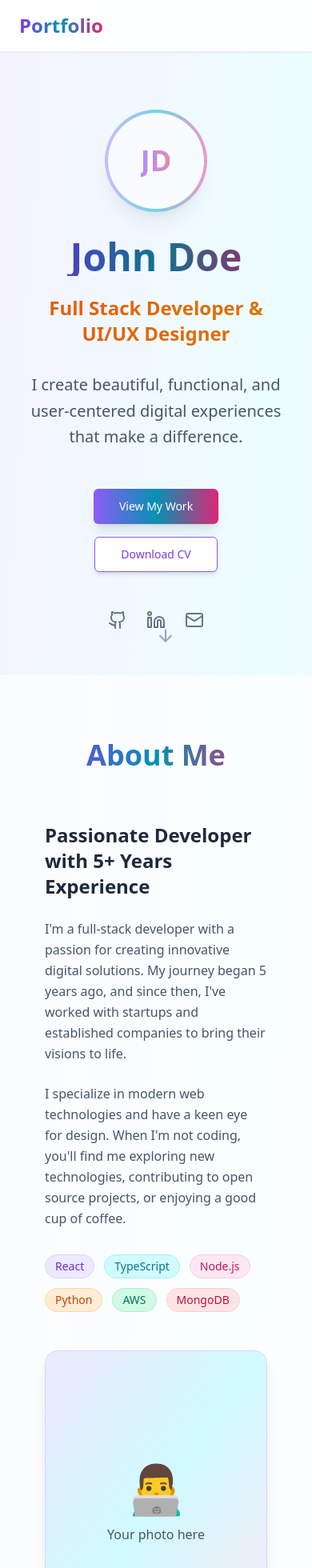
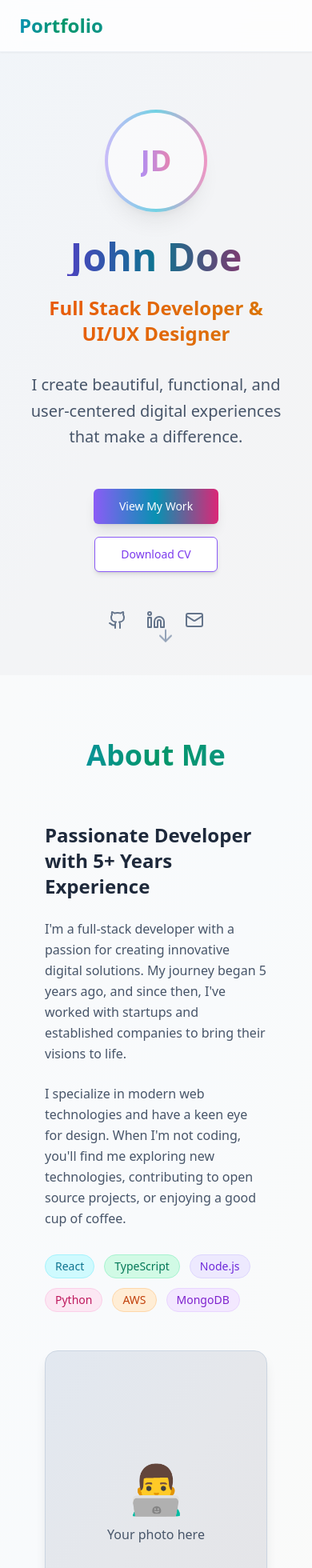
Before and after one commit to AdityaGadbail/modern-ui-shrine, a React (Vite) app: page / in a window 390 px wide. Shown: the top 1960 px of the page at 80% size. Built offline with nearby package versions, Linux system fonts and the light colour scheme.

Commit message:
Change background color
Update the background color to a modern style.

```diff
--- a/src/pages/Index.tsx
+++ b/src/pages/Index.tsx
@@ -1,4 +1,3 @@
-
 import { ArrowDown, Github, Linkedin, Mail, ExternalLink, Code, Palette, Smartphone } from "lucide-react";
 import { Button } from "@/components/ui/button";
 import { Card, CardContent, CardDescription, CardHeader, CardTitle } from "@/components/ui/card";
@@ -62,12 +61,12 @@ const Index = () => {
   ];
 
   return (
-    <div className="min-h-screen bg-gradient-to-br from-violet-50 via-cyan-50 to-pink-50">
+    <div className="min-h-screen bg-gradient-to-br from-slate-50 via-gray-50 to-stone-50">
       {/* Navigation */}
-      <nav className="fixed top-0 w-full z-50 bg-white/90 backdrop-blur-md border-b border-violet-200/50 shadow-sm">
+      <nav className="fixed top-0 w-full z-50 bg-white/80 backdrop-blur-md border-b border-slate-200/50 shadow-sm">
         <div className="container mx-auto px-6 py-4">
           <div className="flex justify-between items-center">
-            <div className="text-2xl font-bold bg-gradient-to-r from-violet-600 via-cyan-600 to-pink-600 bg-clip-text text-transparent">
+            <div className="text-2xl font-bold bg-gradient-to-r from-cyan-600 via-emerald-600 to-teal-600 bg-clip-text text-transparent">
               Portfolio
             </div>
             <div className="hidden md:flex space-x-8">
@@ -82,7 +81,7 @@ const Index = () => {
       </nav>
 
       {/* Hero Section */}
-      <section id="home" className="min-h-screen flex items-center justify-center px-6 pt-20">
+      <section id="home" className="min-h-screen flex items-center justify-center px-6 pt-20 bg-gradient-to-br from-slate-100 via-gray-100 to-zinc-100">
         <div className="text-center max-w-4xl mx-auto">
           <div className="mb-8 relative">
             <div className="w-32 h-32 mx-auto rounded-full bg-gradient-to-r from-violet-400 via-cyan-500 to-pink-500 p-1 animate-pulse shadow-xl">
@@ -126,9 +125,9 @@ const Index = () => {
       </section>
 
       {/* About Section */}
-      <section id="about" className="py-20 px-6 bg-white/70">
+      <section id="about" className="py-20 px-6 bg-gradient-to-br from-gray-50 via-slate-50 to-stone-50">
         <div className="container mx-auto max-w-6xl">
-          <h2 className="text-4xl md:text-5xl font-bold text-center mb-16 bg-gradient-to-r from-violet-600 via-cyan-600 to-pink-600 bg-clip-text text-transparent">
+          <h2 className="text-4xl md:text-5xl font-bold text-center mb-16 bg-gradient-to-r from-cyan-600 via-emerald-600 to-teal-600 bg-clip-text text-transparent">
             About Me
           </h2>
           <div className="grid md:grid-cols-2 gap-12 items-center">
@@ -149,12 +148,12 @@ const Index = () => {
               <div className="flex flex-wrap gap-3">
                 {["React", "TypeScript", "Node.js", "Python", "AWS", "MongoDB"].map((tech, index) => {
                   const colors = [
+                    "bg-cyan-100 text-cyan-700 border-cyan-200",
+                    "bg-emerald-100 text-emerald-700 border-emerald-200",
                     "bg-violet-100 text-violet-700 border-violet-200",
-                    "bg-cyan-100 text-cyan-700 border-cyan-200",
                     "bg-pink-100 text-pink-700 border-pink-200",
                     "bg-orange-100 text-orange-700 border-orange-200",
-                    "bg-emerald-100 text-emerald-700 border-emerald-200",
-                    "bg-rose-100 text-rose-700 border-rose-200"
+                    "bg-purple-100 text-purple-700 border-purple-200"
                   ];
                   return (
                     <span key={tech} className={`px-3 py-1 rounded-full text-sm border font-medium ${colors[index % colors.length]}`}>
@@ -165,7 +164,7 @@ const Index = () => {
               </div>
             </div>
             <div className="relative">
-              <div className="w-full h-96 rounded-2xl bg-gradient-to-br from-violet-100 via-cyan-100 to-pink-100 backdrop-blur-sm border border-violet-200 p-8 flex items-center justify-center shadow-lg">
+              <div className="w-full h-96 rounded-2xl bg-gradient-to-br from-slate-200 via-gray-200 to-zinc-200 backdrop-blur-sm border border-slate-300 p-8 flex items-center justify-center shadow-lg">
                 <div className="text-center">
                   <div className="text-6xl mb-4">👨‍💻</div>
                   <p className="text-slate-600 font-medium">Your photo here</p>
@@ -177,14 +176,14 @@ const Index = () => {
       </section>
 
       {/* Skills Section */}
-      <section id="skills" className="py-20 px-6">
+      <section id="skills" className="py-20 px-6 bg-gradient-to-br from-stone-50 via-slate-50 to-gray-50">
         <div className="container mx-auto max-w-6xl">
-          <h2 className="text-4xl md:text-5xl font-bold text-center mb-16 bg-gradient-to-r from-violet-600 via-cyan-600 to-pink-600 bg-clip-text text-transparent">
+          <h2 className="text-4xl md:text-5xl font-bold text-center mb-16 bg-gradient-to-r from-cyan-600 via-emerald-600 to-teal-600 bg-clip-text text-transparent">
             Skills & Expertise
           </h2>
           <div className="grid md:grid-cols-2 lg:grid-cols-4 gap-8">
             {skills.map((skill, index) => (
-              <Card key={index} className="bg-white/90 border-violet-200 backdrop-blur-sm hover:bg-white hover:shadow-lg transition-all duration-300 hover:scale-105">
+              <Card key={index} className="bg-white/90 border-slate-200 backdrop-blur-sm hover:bg-white hover:shadow-lg transition-all duration-300 hover:scale-105">
                 <CardHeader className="text-center">
                   <div className={`w-12 h-12 mx-auto mb-4 rounded-lg bg-gradient-to-r ${skill.color} flex items-center justify-center`}>
                     <skill.icon className="w-6 h-6 text-white" />
@@ -207,14 +206,14 @@ const Index = () => {
       </section>
 
       {/* Projects Section */}
-      <section id="projects" className="py-20 px-6 bg-white/70">
+      <section id="projects" className="py-20 px-6 bg-gradient-to-br from-slate-100 via-zinc-100 to-stone-100">
         <div className="container mx-auto max-w-6xl">
-          <h2 className="text-4xl md:text-5xl font-bold text-center mb-16 bg-gradient-to-r from-violet-600 via-cyan-600 to-pink-600 bg-clip-text text-transparent">
+          <h2 className="text-4xl md:text-5xl font-bold text-center mb-16 bg-gradient-to-r from-cyan-600 via-emerald-600 to-teal-600 bg-clip-text text-transparent">
             Featured Projects
           </h2>
           <div className="grid md:grid-cols-2 lg:grid-cols-3 gap-8">
             {projects.map((project, index) => (
-              <Card key={index} className="bg-white/95 border-violet-200 backdrop-blur-sm hover:bg-white hover:shadow-xl transition-all duration-300 hover:scale-105 overflow-hidden">
+              <Card key={index} className="bg-white/95 border-slate-200 backdrop-blur-sm hover:bg-white hover:shadow-xl transition-all duration-300 hover:scale-105 overflow-hidden">
                 <div className="aspect-video relative overflow-hidden">
                   <img
                     src={project.image}
@@ -233,10 +232,12 @@ const Index = () => {
                   <div className="flex flex-wrap gap-2 mb-4">
                     {project.tags.map((tag, tagIndex) => {
                       const tagColors = [
+                        "bg-cyan-100 text-cyan-700 border-cyan-200",
+                        "bg-emerald-100 text-emerald-700 border-emerald-200",
                         "bg-violet-100 text-violet-700 border-violet-200",
                         "bg-pink-100 text-pink-700 border-pink-200",
                         "bg-orange-100 text-orange-700 border-orange-200",
-                        "bg-cyan-100 text-cyan-700 border-cyan-200"
+                        "bg-purple-100 text-purple-700 border-purple-200"
                       ];
                       return (
                         <span key={tag} className={`px-2 py-1 rounded text-xs border font-medium ${tagColors[tagIndex % tagColors.length]}`}>
@@ -263,9 +264,9 @@ const Index = () => {
       </section>
 
       {/* Contact Section */}
-      <section id="contact" className="py-20 px-6">
+      <section id="contact" className="py-20 px-6 bg-gradient-to-br from-gray-50 via-slate-50 to-zinc-50">
         <div className="container mx-auto max-w-4xl">
-          <h2 className="text-4xl md:text-5xl font-bold text-center mb-16 bg-gradient-to-r from-violet-600 via-cyan-600 to-pink-600 bg-clip-text text-transparent">
+          <h2 className="text-4xl md:text-5xl font-bold text-center mb-16 bg-gradient-to-r from-cyan-600 via-emerald-600 to-teal-600 bg-clip-text text-transparent">
             Get In Touch
           </h2>
           <div className="grid md:grid-cols-2 gap-12">
@@ -279,26 +280,26 @@ const Index = () => {
               </p>
               <div className="space-y-4">
                 <div className="flex items-center space-x-4">
-                  <div className="w-8 h-8 rounded-lg bg-gradient-to-r from-violet-500 to-purple-600 flex items-center justify-center">
+                  <div className="w-8 h-8 rounded-lg bg-gradient-to-r from-cyan-500 to-emerald-600 flex items-center justify-center">
                     <Mail className="text-white" size={16} />
                   </div>
                   <span className="text-slate-600">john.doe@example.com</span>
                 </div>
                 <div className="flex items-center space-x-4">
-                  <div className="w-8 h-8 rounded-lg bg-gradient-to-r from-pink-500 to-rose-600 flex items-center justify-center">
+                  <div className="w-8 h-8 rounded-lg bg-gradient-to-r from-violet-500 to-purple-600 flex items-center justify-center">
                     <Github className="text-white" size={16} />
                   </div>
                   <span className="text-slate-600">github.com/johndoe</span>
                 </div>
                 <div className="flex items-center space-x-4">
-                  <div className="w-8 h-8 rounded-lg bg-gradient-to-r from-orange-500 to-amber-600 flex items-center justify-center">
+                  <div className="w-8 h-8 rounded-lg bg-gradient-to-r from-pink-500 to-rose-600 flex items-center justify-center">
                     <Linkedin className="text-white" size={16} />
                   </div>
                   <span className="text-slate-600">linkedin.com/in/johndoe</span>
                 </div>
               </div>
             </div>
-            <Card className="bg-white/95 border-violet-200 backdrop-blur-sm shadow-lg">
+            <Card className="bg-white/95 border-slate-200 backdrop-blur-sm shadow-lg">
               <CardHeader>
                 <CardTitle className="text-slate-800">Send me a message</CardTitle>
               </CardHeader>
@@ -349,7 +350,7 @@ const Index = () => {
       </section>
 
       {/* Footer */}
-      <footer className="py-8 px-6 border-t border-violet-200 bg-white/80">
+      <footer className="py-8 px-6 border-t border-slate-200 bg-gradient-to-r from-gray-100 via-slate-100 to-zinc-100">
         <div className="container mx-auto text-center">
           <p className="text-slate-600">
             © 2024 John Doe. Built with React and Tailwind CSS.
```
